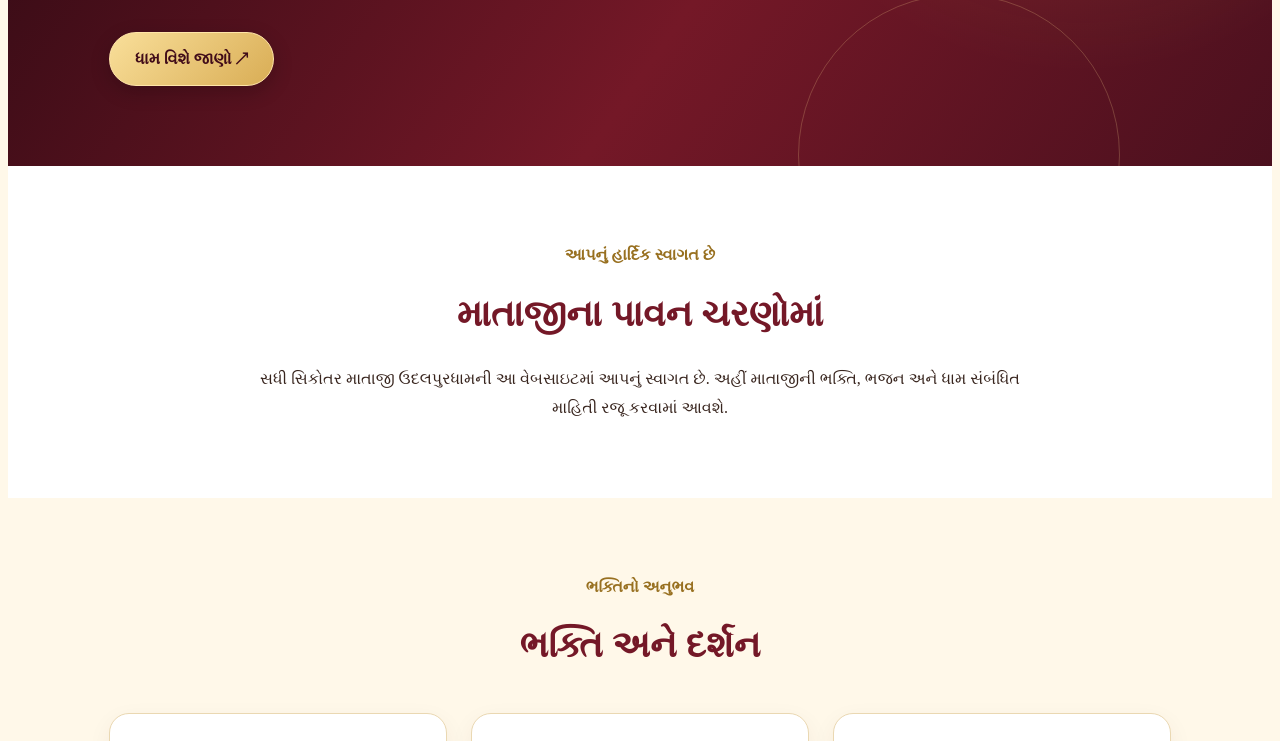
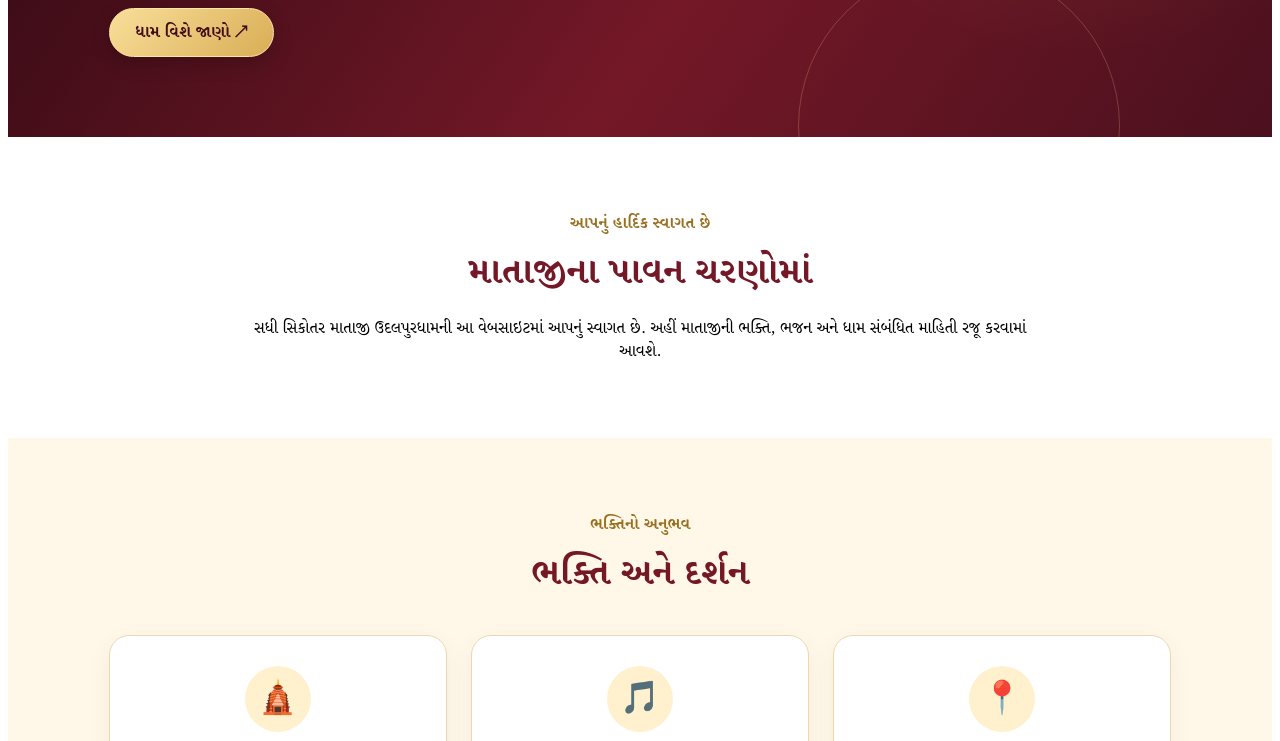
Before and after one commit to moralprajapati-netizen/sadhi-sikotar-udalpur-dham, a website: page index.html in a window 1280 px wide. Shown: the part 508-1249 px from the top of the page. Drawn offline with Linux system fonts and the light colour scheme.

Commit message:
Update body font-family in styles.css

```diff
--- a/styles.css
+++ b/styles.css
@@ -22,10 +22,7 @@
 }
 
 body {
-  font-family: 'KAPGujarati';
-  color: var(--text);
-  background: var(--cream);
-  line-height: 1.8;
+  font-family: 'Noto Serif Gujarati', serif;
 }
 
 a {
```
